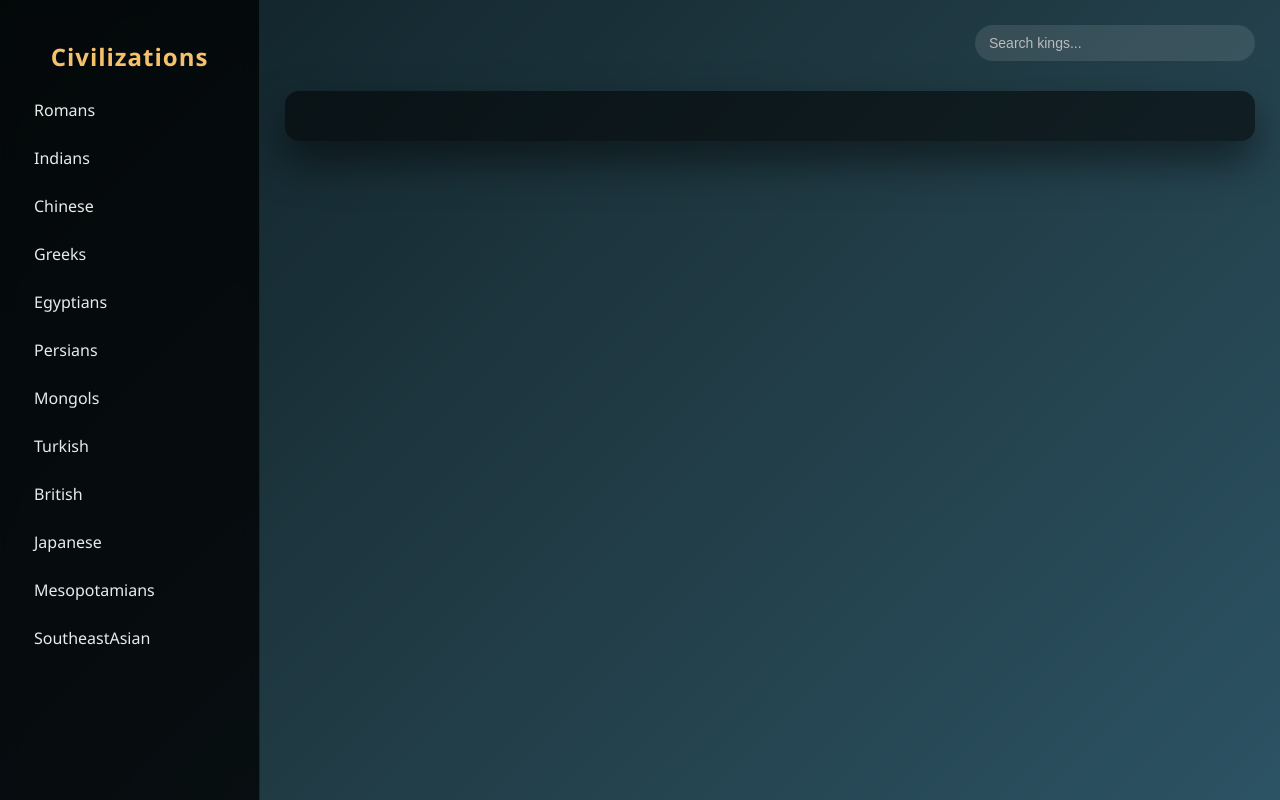
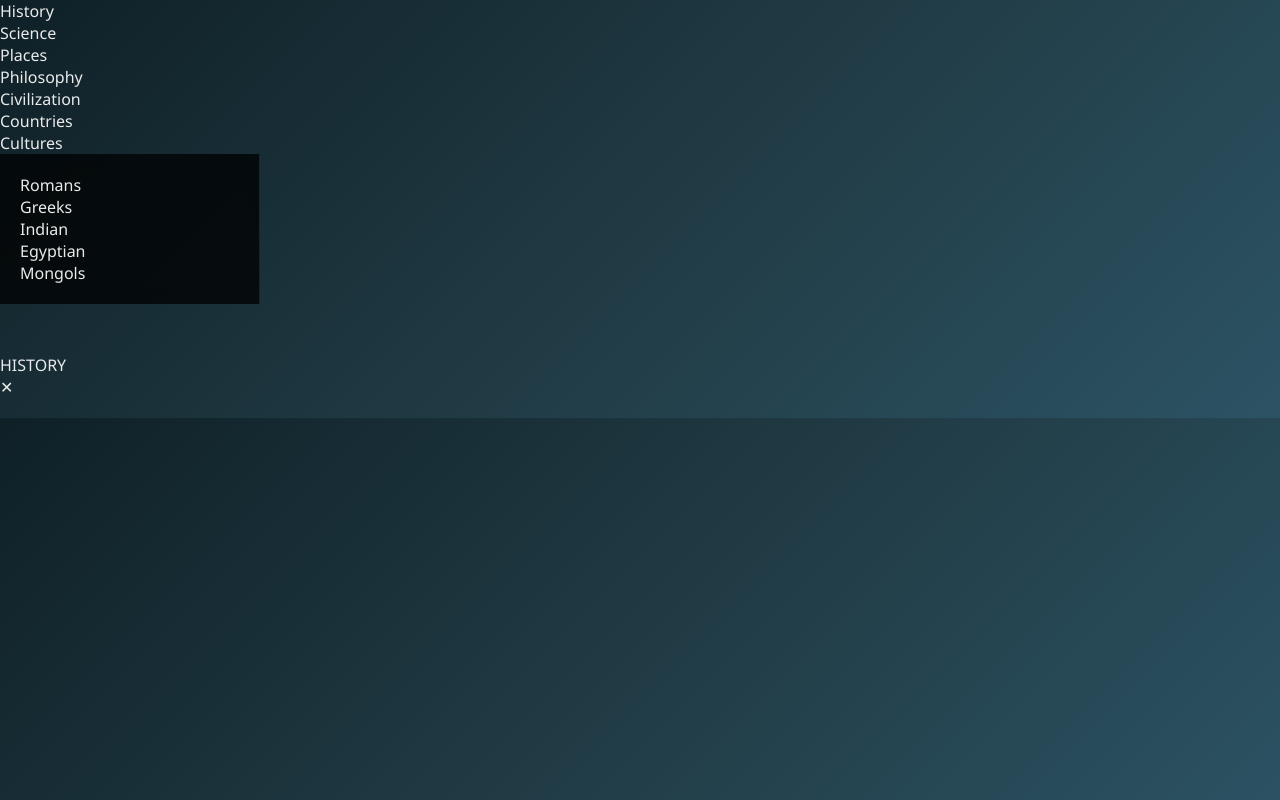
Before and after one commit to mrkasif/kings-website, a plain HTML site: page index.html in a window 1280 px wide. Drawn offline with Linux system fonts and the light colour scheme.

Commit message:
Refactor index.html structure and add navbar

```diff
--- a/index.html
+++ b/index.html
@@ -1,30 +1,46 @@
+<!-- ===================== index.html ===================== -->
 <!DOCTYPE html>
 <html lang="en">
 <head>
-    <meta charset="UTF-8">
-    <title>World Kings & Empires</title>
-    <link rel="stylesheet" href="style.css">
+<meta charset="UTF-8" />
+<title>World Kings & Empires</title>
+<meta name="viewport" content="width=device-width, initial-scale=1.0" />
+<link rel="stylesheet" href="style.css" />
 </head>
 <body>
 
-<div class="container">
+<div class="navbar">
+  <div class="nav-btn">History</div>
+  <div class="nav-btn">Science</div>
+  <div class="nav-btn">Places</div>
+  <div class="nav-btn">Philosophy</div>
+  <div class="nav-btn">Civilization</div>
+  <div class="nav-btn">Countries</div>
+  <div class="nav-btn">Cultures</div>
+</div>
 
-    <!-- LEFT SIDEBAR -->
-    <div class="sidebar">
-        <h2>Civilizations</h2>
-        <ul id="civilizationList"></ul>
-    </div>
+<div class="app">
+  <div class="sidebar">
+    <div class="side-item">Romans</div>
+    <div class="side-item">Greeks</div>
+    <div class="side-item">Indian</div>
+    <div class="side-item">Egyptian</div>
+    <div class="side-item">Mongols</div>
+  </div>
 
-    <!-- MAIN CONTENT -->
-    <div class="main">
-        <div class="top-bar">
-            <input type="text" id="search" placeholder="Search kings...">
-        </div>
+  <div class="main">
+    <div class="card-grid" id="cards"></div>
+  </div>
 
-        <div id="kingList"></div>
-        <div id="kingDetails"></div>
-    </div>
+  <div class="section-title">HISTORY</div>
+</div>
 
+<div class="popup" id="popup">
+  <div class="popup-box">
+    <div class="close" id="closeBtn">✕</div>
+    <h2 id="popTitle"></h2>
+    <p id="popText"></p>
+  </div>
 </div>
 
 <script src="script.js"></script>
```
